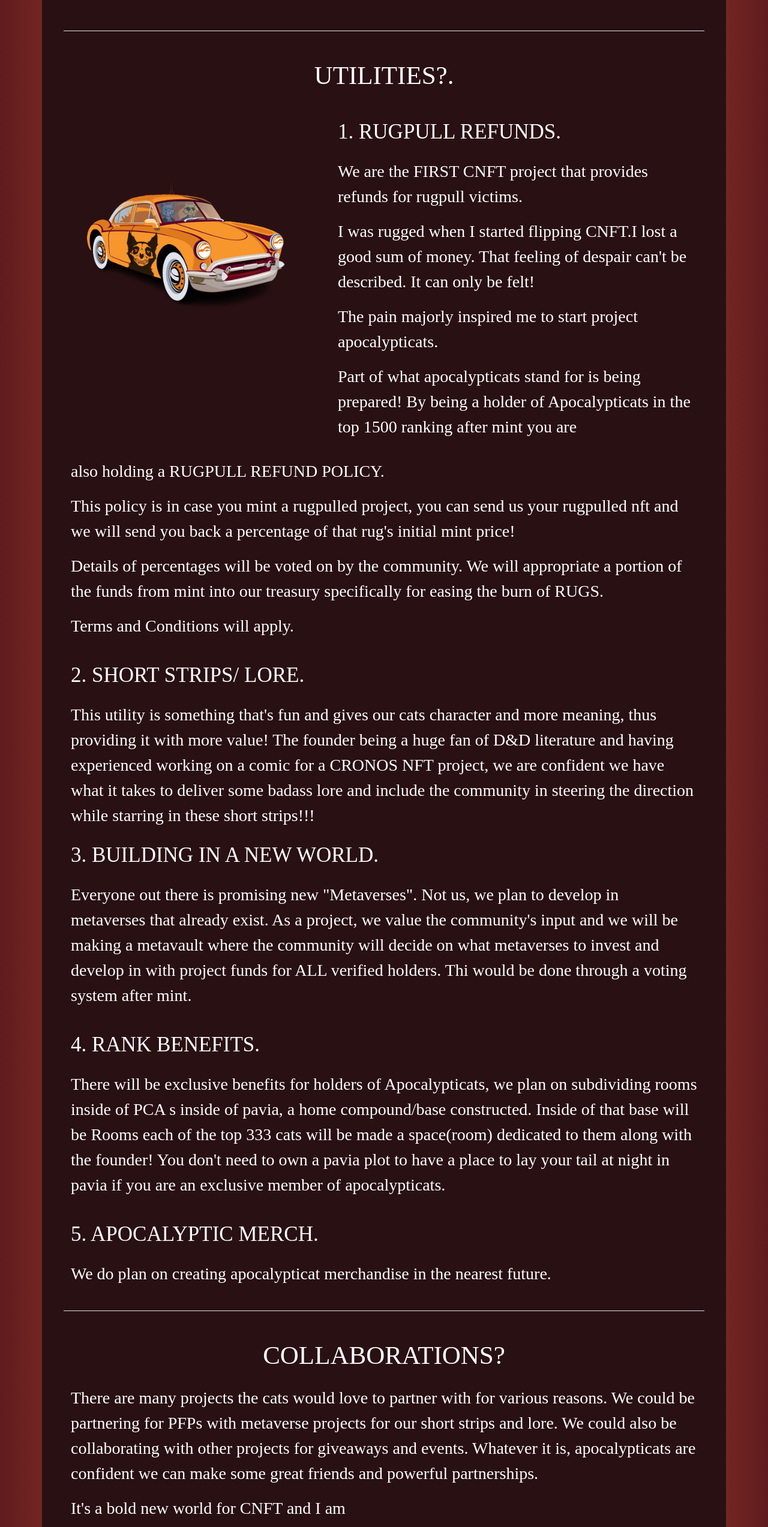
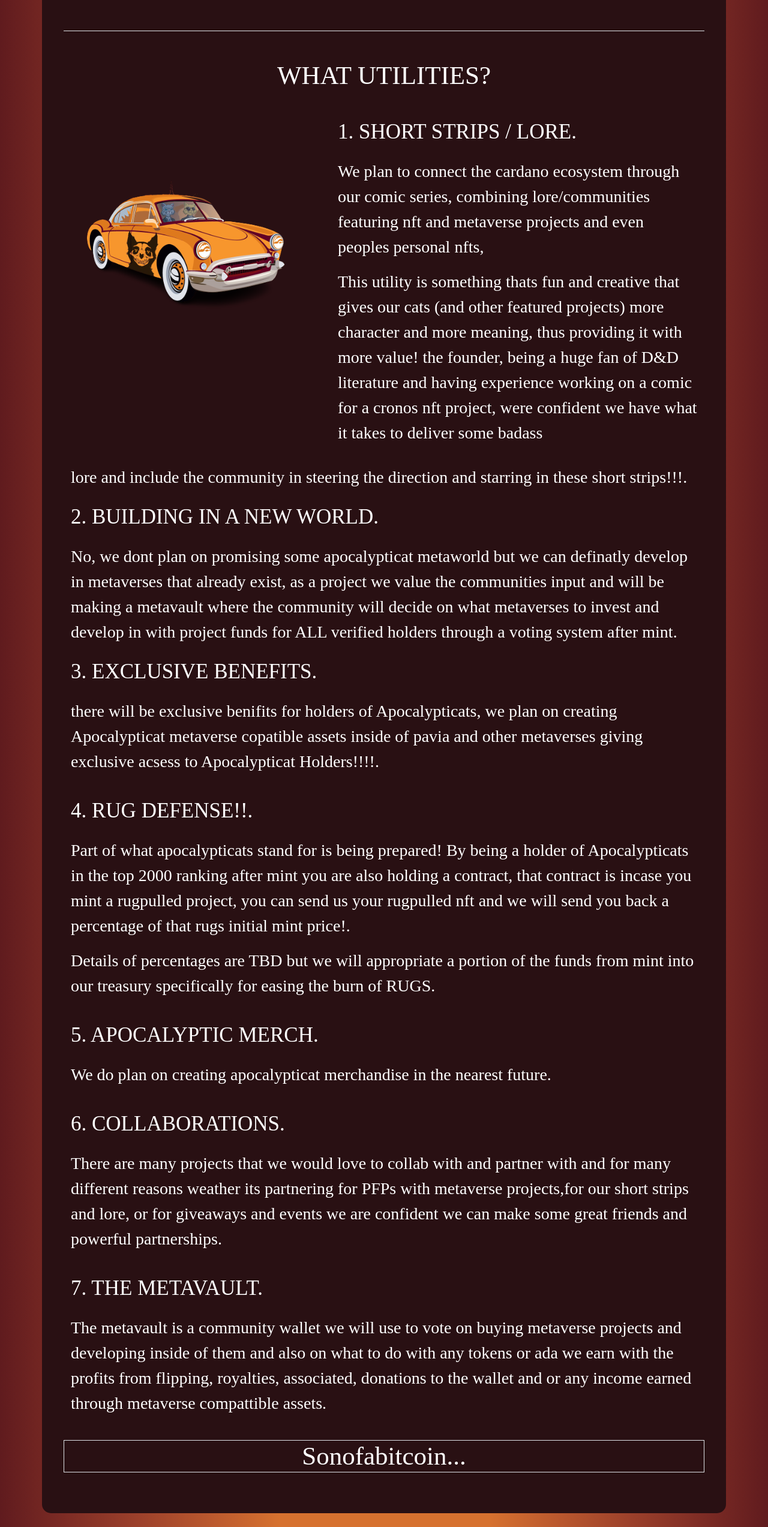
Before and after one commit to khansaud3551/Nft-Project, a React (Create React App) app: page /whitepaper in a window 1280 px wide. Shown: the part 970-3516 px from the top of the page at 60% size. Built offline with nearby package versions, Linux system fonts and the light colour scheme; a web font is replaced by a local one.

Commit message:
#content-change

```diff
--- a/src/components/Card.js
+++ b/src/components/Card.js
@@ -4,15 +4,6 @@ function Card() {
   return (
     <div className="container section_gap " data-aos="zoom-in-down">
       <div className="row bg_primary border_rad px-2 py-4 p-md-5 shadow1 ">
-        <h1 className="font_large text-center">Apocalypticat lore</h1>
-        <div className="col-12">
-          <p className="size text-center">
-            It is unknown if the 1111 are still alive and how the 3333
-            Apocalypticats escaped the planet and why they chose to go back in
-            time into the cardano ecosystem, All we know forsure is that they
-            are set out to save there kin and their homeland,
-          </p>
-        </div>
         <div className="col-md-7 size">
           <h1 className="text-start my-3 my-md-1">GROUND ZERO : </h1>
           <p className="">
@@ -38,6 +29,17 @@ function Card() {
         <div className="col-md-5 mt-5 ">
           <img className="w-100 mb-4 mb-md-0" src="assets/nft.jpeg" alt="" />
         </div>
+        <h1 className="font_large text-center my-3 my-md-5">
+          Apocalypticat lore
+        </h1>
+        <div className="col-12">
+          <p className="size text-center">
+            It is unknown if the 1111 are still alive and how the 3333
+            Apocalypticats escaped the planet and why they chose to go back in
+            time into the cardano ecosystem, All we know forsure is that they
+            are set out to save there kin and their homeland,
+          </p>
+        </div>
       </div>
     </div>
   );
--- a/src/components/NftsCards.js
+++ b/src/components/NftsCards.js
@@ -26,17 +26,17 @@ function NftCard({ img, animation }) {
         <div className="bg-white p-1  border_rad21">
           <div className="position328 btn_hover1">
             <h3 className="m-0 ">Geneses Creepz</h3>
-            <h4 className="m-0 ">Drop : Sold Out</h4>
+            <h4 className="m-0 ">DROP : TBD</h4>
           </div>
           <div className="col-12 border_rad21 py-5 px-3 bg_primary ">
             <img className="w-100 border_rad33 " src={img} alt="" />
-            <h4 className="mb-0 mt-3">
-              The OG Genesis Creepz. 800+ traits Min Yield 1500 $loomi/day
-            </h4>
-            <h3 className="m-0 mt-0">Mint: 0.069ETH</h3>
+
+            <h3 className="mb-0 mt-3">Thats gotta say apocalypticats</h3>
+            <h4 className="m-0">Date: tbd</h4>
+            <h4 className="m-0 mt-0">Mint: 50 Ada</h4>
           </div>
           <div className="position_21">
-            <h3 className="pos_h9 m-0 btn_hover1">BUY ON OPENSEA</h3>
+            <h3 className="pos_h9 m-0 btn_hover1">BUY ON JPG.STORE</h3>
             <svg
               width={248}
               height={60}
--- a/src/components/WhitePaper.js
+++ b/src/components/WhitePaper.js
@@ -37,90 +37,95 @@ function WhitePaper() {
 
       <div className="row">
         <h1 className="heading_1 my-4 text-center border-top pt-5">
-          UTILITIES?.
+          WHAT UTILITIES?
         </h1>
         <div className="col-md-5 mj9n">
           <img className="w-100" src="assets/banner5.png" alt="" />
         </div>
         <div className="col-md-7 size ">
-          <h1 className="heading_2 my-4">1. RUGPULL REFUNDS.</h1>
+          <h1 className="heading_2 my-4 text-uppercase">
+            1. Short strips / Lore.
+          </h1>
           <p>
-            We are the FIRST CNFT project that provides refunds for rugpull
-            victims.
+            We plan to connect the cardano ecosystem through our comic series,
+            combining lore/communities featuring nft and metaverse projects and
+            even peoples personal nfts,
           </p>
           <p>
-            I was rugged when I started flipping CNFT.I lost a good sum of
-            money. That feeling of despair can't be described. It can only be
-            felt!
-          </p>
-          <p>The pain majorly inspired me to start project apocalypticats.</p>
-          <p>
-            Part of what apocalypticats stand for is being prepared! By being a
-            holder of Apocalypticats in the top 1500 ranking after mint you are
+            This utility is something thats fun and creative that gives our cats
+            (and other featured projects) more character and more meaning, thus
+            providing it with more value! the founder, being a huge fan of D&D
+            literature and having experience working on a comic for a cronos nft
+            project, were confident we have what it takes to deliver some badass
           </p>
         </div>
-        <p className="size pt-md-3">also holding a RUGPULL REFUND POLICY.</p>
-        <p className="size">
-          This policy is in case you mint a rugpulled project, you can send us
-          your rugpulled nft and we will send you back a percentage of that
-          rug's initial mint price!
-        </p>
-        <p className="size">
-          Details of percentages will be voted on by the community. We will
-          appropriate a portion of the funds from mint into our treasury
-          specifically for easing the burn of RUGS.
-        </p>
-        <p className="size">Terms and Conditions will apply.</p>
-        <h1 className="heading_2 my-4">2. SHORT STRIPS/ LORE.</h1>
-        <div className="size">
-          This utility is something that's fun and gives our cats character and
-          more meaning, thus providing it with more value! The founder being a
-          huge fan of D&D literature and having experienced working on a comic
-          for a CRONOS NFT project, we are confident we have what it takes to
-          deliver some badass lore and include the community in steering the
-          direction while starring in these short strips!!!
-        </div>
-        <h1 className="heading_2 my-4">3. BUILDING IN A NEW WORLD.</h1>
-        <p className="size">
-          Everyone out there is promising new "Metaverses". Not us, we plan to
-          develop in metaverses that already exist. As a project, we value the
-          community's input and we will be making a metavault where the
-          community will decide on what metaverses to invest and develop in with
-          project funds for ALL verified holders. Thi would be done through a
-          voting system after mint.
+        <p className="size pt-md-3 m-0">
+          lore and include the community in steering the direction and starring
+          in these short strips!!!.
         </p>
 
-        <h1 className="heading_2 my-4">4. RANK BENEFITS.</h1>
+        <h1 className="heading_2 my-4 text-uppercase">
+          2. building in a new world.
+        </h1>
+        <div className="size">
+          No, we dont plan on promising some apocalypticat metaworld but we can
+          definatly develop in metaverses that already exist, as a project we
+          value the communities input and will be making a metavault where the
+          community will decide on what metaverses to invest and develop in with
+          project funds for ALL verified holders through a voting system after
+          mint.
+        </div>
+        <h1 className="heading_2 my-4 text-uppercase">
+          3. Exclusive benefits.
+        </h1>
         <p className="size">
-          There will be exclusive benefits for holders of Apocalypticats, we
-          plan on subdividing rooms inside of PCA s inside of pavia, a home
-          compound/base constructed. Inside of that base will be Rooms each of
-          the top 333 cats will be made a space(room) dedicated to them along
-          with the founder! You don't need to own a pavia plot to have a place
-          to lay your tail at night in pavia if you are an exclusive member of
-          apocalypticats.
+          there will be exclusive benifits for holders of Apocalypticats, we
+          plan on creating Apocalypticat metaverse copatible assets inside of
+          pavia and other metaverses giving exclusive acsess to Apocalypticat
+          Holders!!!!.
         </p>
 
-        <h1 className="heading_2 my-4">5. APOCALYPTIC MERCH.</h1>
+        <h1 className="heading_2 my-4 text-uppercase">4. Rug Defense!!.</h1>
+        <p className="size">
+          Part of what apocalypticats stand for is being prepared! By being a
+          holder of Apocalypticats in the top 2000 ranking after mint you are
+          also holding a contract, that contract is incase you mint a rugpulled
+          project, you can send us your rugpulled nft and we will send you back
+          a percentage of that rugs initial mint price!.
+        </p>
+
+        <p className="size">
+          Details of percentages are TBD but we will appropriate a portion of
+          the funds from mint into our treasury specifically for easing the burn
+          of RUGS.
+        </p>
+
+        <h1 className="heading_2 my-4 text-uppercase">5. APOCALYPTIC MERCH.</h1>
         <p className="size">
           We do plan on creating apocalypticat merchandise in the nearest
           future.
         </p>
-        <h1 className="heading_1 my-4 text-center border-top pt-5">
-          COLLABORATIONS?
+        <h1 className="heading_2 my-4 text-uppercase">6. Collaborations.</h1>
+        <p className="size">
+          There are many projects that we would love to collab with and partner
+          with and for many different reasons weather its partnering for PFPs
+          with metaverse projects,for our short strips and lore, or for
+          giveaways and events we are confident we can make some great friends
+          and powerful partnerships.
+        </p>
+
+        <h1 className="heading_2 my-4 text-uppercase">7. The Metavault.</h1>
+        <p className="size">
+          The metavault is a community wallet we will use to vote on buying
+          metaverse projects and developing inside of them and also on what to
+          do with any tokens or ada we earn with the profits from flipping,
+          royalties, associated, donations to the wallet and or any income
+          earned through metaverse compattible assets.
+        </p>
+
+        <h1 className="heading_1 text-center border mt-md-4">
+          Sonofabitcoin...
         </h1>
-        <p className="size">
-          There are many projects the cats would love to partner with for
-          various reasons. We could be partnering for PFPs with metaverse
-          projects for our short strips and lore. We could also be collaborating
-          with other projects for giveaways and events. Whatever it is,
-          apocalypticats are confident we can make some great friends and
-          powerful partnerships.
-        </p>
-        <p className="m-0 size">It's a bold new world for CNFT and I am</p>
-        <p className="size">sure W.A.G.M.I!</p>
-        <p className="size">Purrrr!!</p>
-        <h1 className="heading_1 text-center border ">Sonofabitcoin...</h1>
       </div>
     </div>
   );
```
